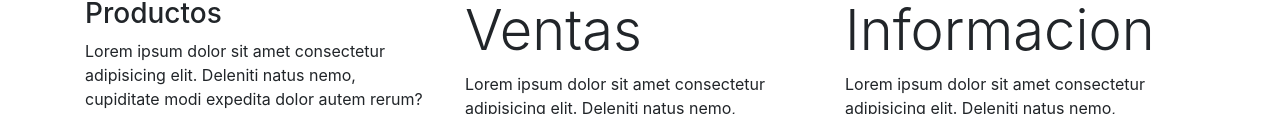
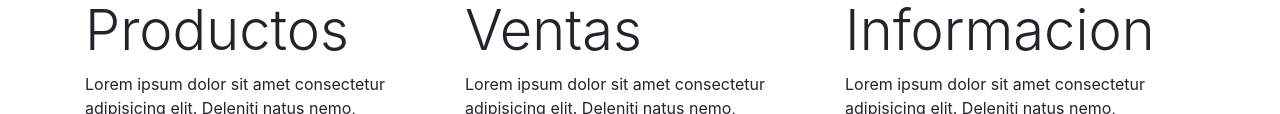
Before and after one commit to GenesisGR/CLASE13.06, a plain HTML site: page 3- Bootstap/index2.html in a window 1280 px wide. Shown: the part 268-382 px from the top of the page. Drawn offline with nearby package versions, Linux system fonts and the light colour scheme.

Commit message:
feat - br agregado

```diff
--- a/3- Bootstap/index2.html
+++ b/3- Bootstap/index2.html
@@ -15,7 +15,7 @@
         <div class="row d-flex justify-content-center">
             <div class="col-lg-4">
                 <img class="img-thumbnail"  src="https://images.unsplash.com/photo-1564865878688-9a244444042a?w=400&auto=format&fit=crop&q=60&ixlib=rb-4.0.3&ixid=M3wxMjA3fDB8MHxzZWFyY2h8N3x8cHJvZ3JhbW1pbmd8ZW58MHx8MHx8fDA%3D" alt="">
-                <h3 class="dispaly-4">Productos</h3>
+                <h3 class="display-4">Productos</h3>
                 <p>Lorem ipsum dolor sit amet consectetur adipisicing elit. Deleniti natus nemo, cupiditate modi expedita dolor autem rerum? Tenetur sed deserunt quis fugit accusamus dolorum maiores at delectus velit, facere sequi.</p>
                 <a href=""class="btn btn-danger btn-block">Ver Mas</a>
             </div>
@@ -34,6 +34,7 @@
                 <a href=""class="btn btn-danger btn-block">Ver Mas</a>
             </div>
         </div>
+        <br>
 
         <div class="container">
 
```
